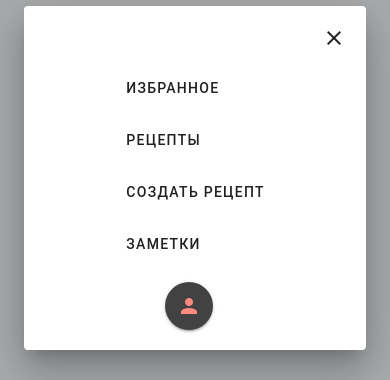
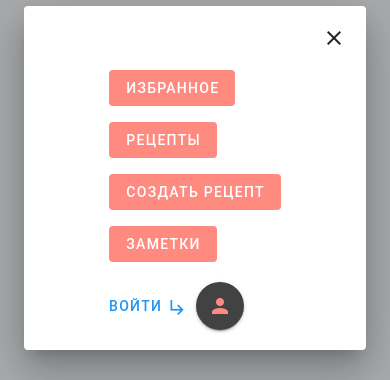
Before and after one commit to FlaxidHair/Yummy-Juicy, a Vue app: page /#/ in a window 390 px wide. Both pictures are taken after a click on the button 311 px from the left and 44 px from the top of the page. Shown: the part 244-624 px from the top of the page. Built offline with nearby package versions, Linux system fonts and the light colour scheme; no server answers.

Commit message:
feat: add responsive marks in navigation burger button

```diff
--- a/src/components/LastRecipe.vue
+++ b/src/components/LastRecipe.vue
@@ -36,11 +36,11 @@
 
                     <template v-slot:default="{ isActive }">
                         <v-card class="d-flex flex-column">
-                            <div class="d-flex mt-1">
+                            <div class="d-flex mt-1 flex-wrap">
                                 <v-card-title>
                                     {{ store.selectRecipe.Name }}
                                 </v-card-title>
-                                <v-card-actions class="ml-auto align-end mr-2">
+                                <v-card-actions class="ml-auto order-sm-2 order-first order-md-2 order-lg-2 order-xl-2 align-end mr-2">
                                     <v-spacer></v-spacer>
                                     <v-btn text="Закрыть" @click="isActive.value = false"></v-btn>
                                 </v-card-actions>
--- a/src/components/mobile/Navigation.vue
+++ b/src/components/mobile/Navigation.vue
@@ -20,24 +20,27 @@
                 @click="isActive.value = false"
               ></v-btn>
             </v-card-actions>
-            <div class="d-flex mb-5">
+            <div class="d-flex flex-column mb-5">
         <ul class=" d-flex flex-column ga-4">
           <RouterLink to="/Favorite">
-            <li><v-btn  class="px-lg-1 elevation-0 px-xl-4">Избранное</v-btn></li>
+            <li><v-btn  class="px-lg-1 bg-red-accent-1 text-white elevation-0 px-xl-4">Избранное</v-btn></li>
           </RouterLink>
           <RouterLink to="/recipies">
-            <li><v-btn class="px-lg-1 elevation-0 px-xl-4">Рецепты</v-btn></li>
+            <li><v-btn class="px-lg-1 elevation-0 bg-red-accent-1 text-white px-xl-4">Рецепты</v-btn></li>
           </RouterLink>
           <RouterLink to="/template-recipe">
-            <li><v-btn class="px-lg-1 elevation-0 px-xl-4">Создать рецепт</v-btn></li>
+            <li><v-btn class="px-lg-1 elevation-0 bg-red-accent-1 text-white px-xl-4">Создать рецепт</v-btn></li>
           </RouterLink>
           <RouterLink to="/notes">
-            <li><v-btn class="px-lg-1 elevation-0 px-xl-4">Заметки</v-btn></li>
+            <li><v-btn class="px-lg-1 elevation-0 bg-red-accent-1 text-white px-xl-4">Заметки</v-btn></li>
           </RouterLink>
         </ul>
+        <div class="d-flex align-center">
+          <span class="text-button mr-2 mt-5 text-blue">Войти <v-icon>mdi-subdirectory-arrow-right</v-icon></span>
+        <Auth v-if="!userStore.isLogin" class="mt-5"></Auth>
+        <Logout v-else-if="userStore.isLogin"></Logout>
+        </div>
       </div>
-      <Auth v-if="!userStore.isLogin" class="mb-5"></Auth>
-      <Logout v-else-if="userStore.isLogin"></Logout>
           </v-card>
         </template>
       </v-dialog>
```
